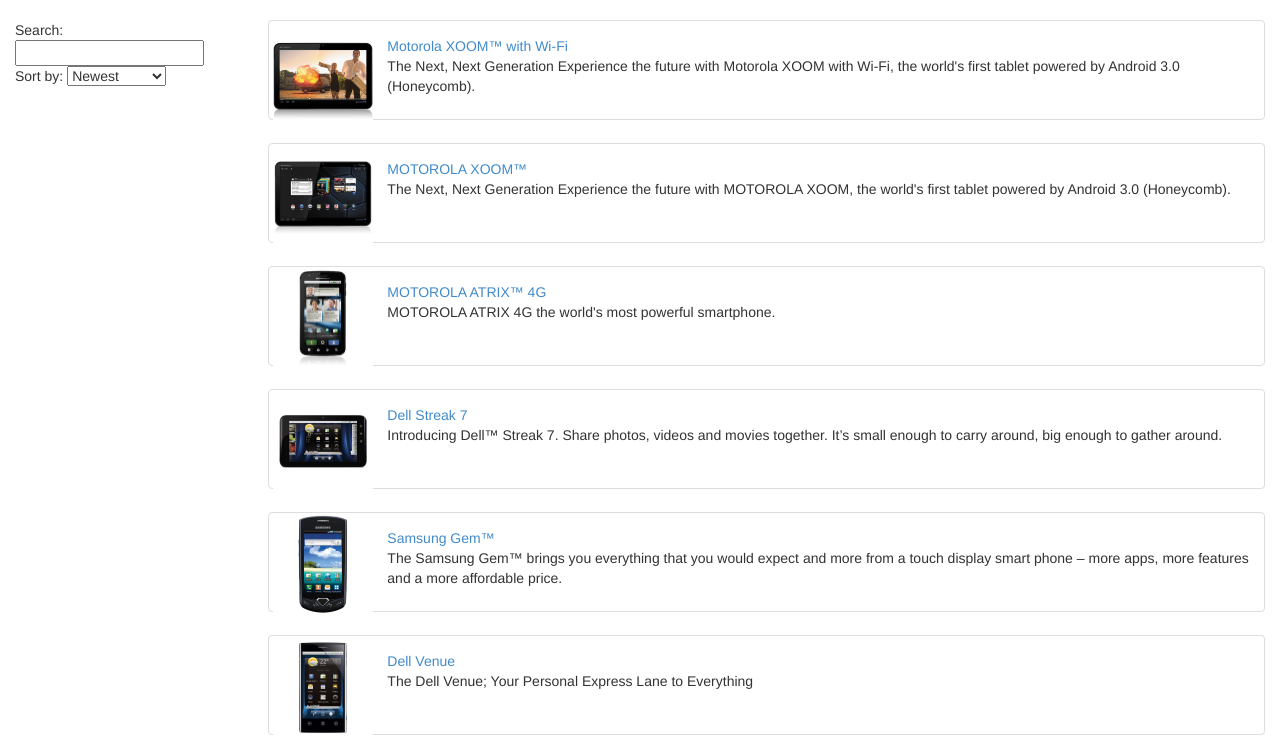
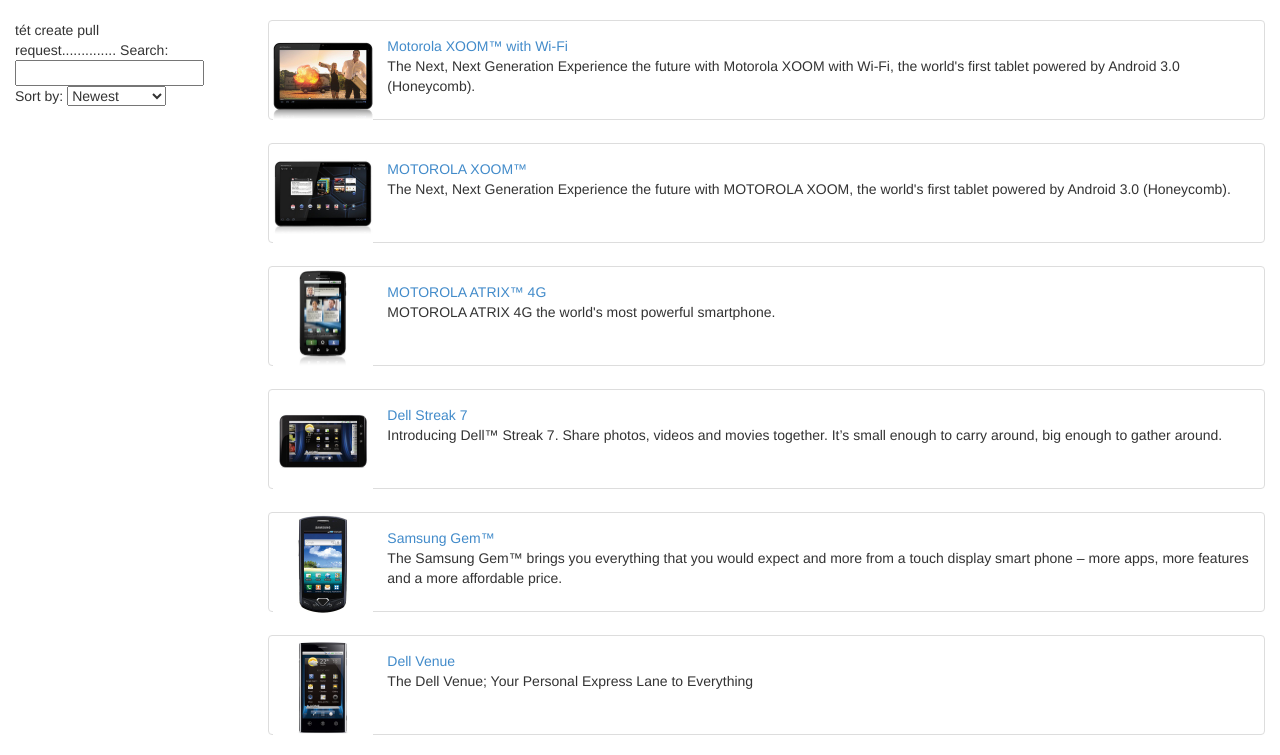
Before and after one commit to hungpham/SmartPhone, a website: page app/index.html in a window 1280 px wide. Shown: the top 755 px of the page. Drawn offline with Linux system fonts and the light colour scheme.

Commit message:
tét pull request

```diff
--- a/app/partials/phone-list.html
+++ b/app/partials/phone-list.html
@@ -2,7 +2,7 @@
   <div class="row">
     <div class="col-md-2">
       <!--Sidebar content-->
-
+		tét create pull request..............
       Search: <input ng-model="query">
       Sort by:
       <select ng-model="orderProp">
```
